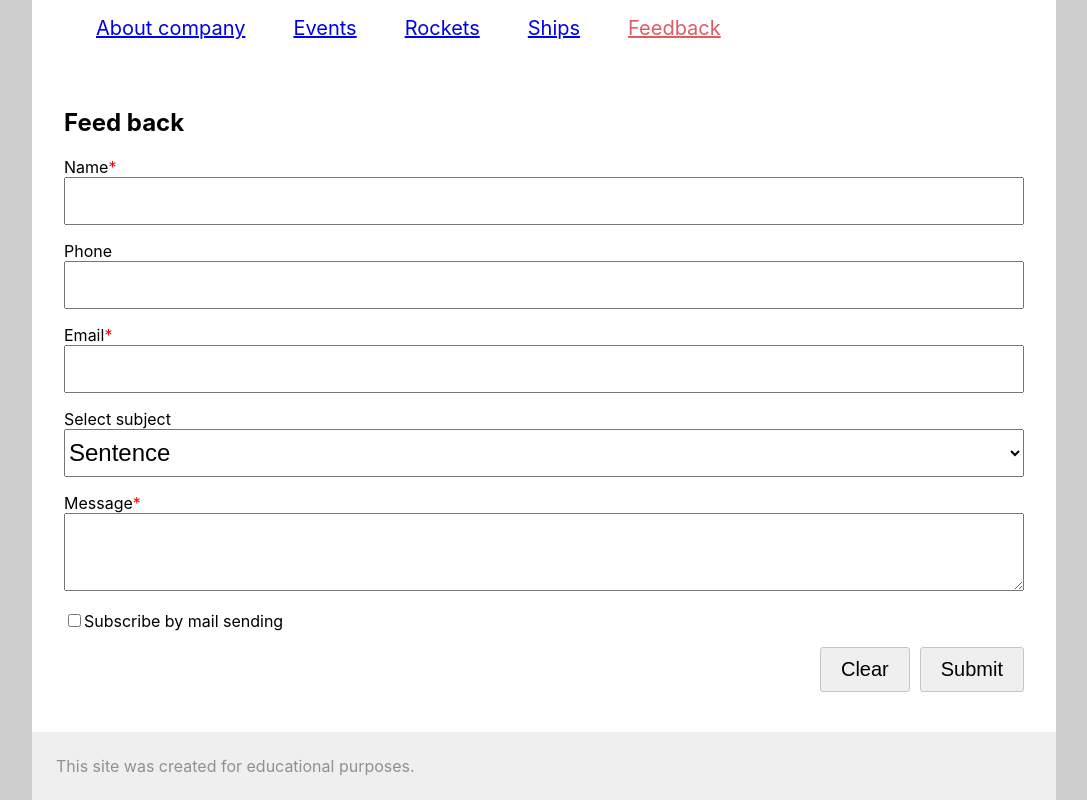
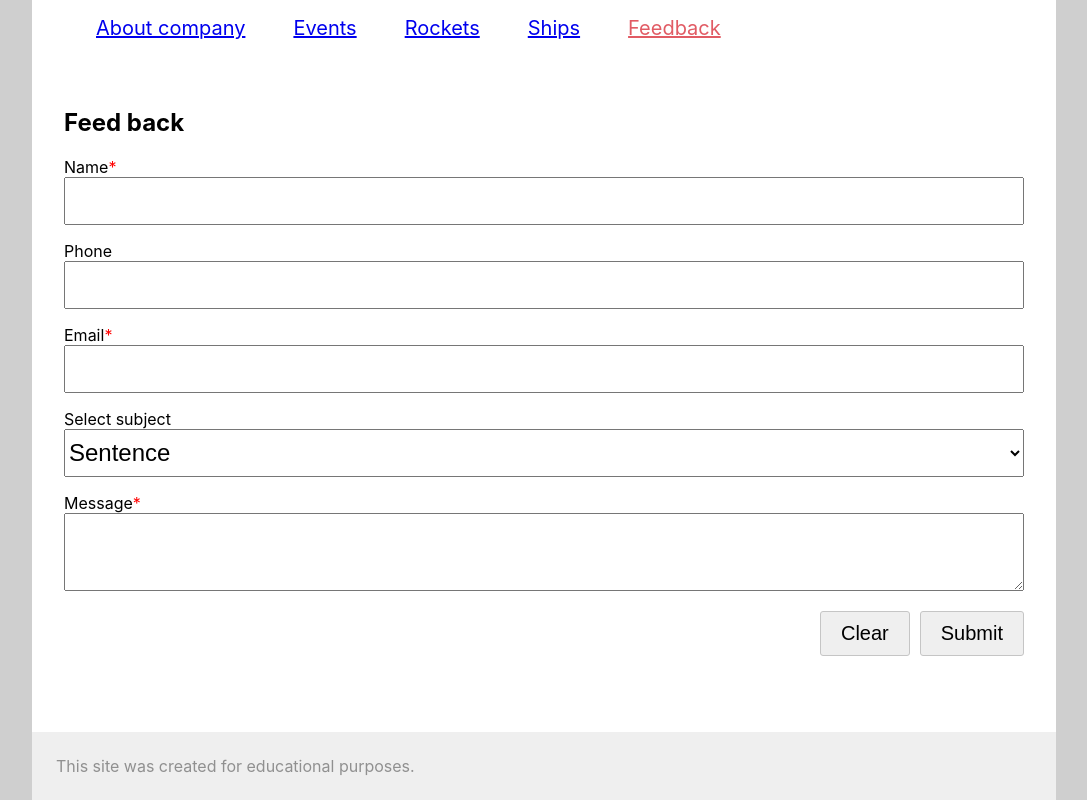
Before and after one commit to Goodzonchik/learning-react, a React (Create React App) app: page /feedback in a window 1280 px wide. Shown: the whole page, without its empty margins (96-1183 px from the left). Built offline with nearby package versions, Linux system fonts and the light colour scheme.

Commit message:
types refactoring and add prevent route

```diff
--- a/src/FeedBack/FeedBack.tsx
+++ b/src/FeedBack/FeedBack.tsx
@@ -2,6 +2,7 @@ import React from 'react';
 
 import './FeedBack.scss';
 import FieldError from './FieldError';
+import { FormState } from './FeedBackContainer';
 
 const styles = {
   container: {
@@ -19,7 +20,19 @@ const subjects = [
   { value: 2, title: 'Error on site' },
 ];
 
-export default function FeedBack({ form, change, submit, clear }: any) {
+interface FeedBackModel {
+  form: FormState;
+  change: (state: FormState) => void;
+  submit: () => void;
+  clear: () => void;
+}
+
+export default function FeedBack({
+  form,
+  change,
+  submit,
+  clear,
+}: FeedBackModel) {
   /*
     TODO:
     Верстка
@@ -102,15 +115,6 @@ export default function FeedBack({ form, change, submit, clear }: any) {
             <FieldError error={isEmpty} />
           ) : null}
         </div>
-        <div className='input-wrapper'>
-          <input
-            type='checkbox'
-            name='subscribe'
-            value={form.form.subscribe}
-            onChange={handleChange}
-          />
-          <label>Subscribe by mail sending</label>
-        </div>
         <div className='button-row'>
           <button
             className='form-button'
--- a/src/FeedBack/FeedBackContainer.tsx
+++ b/src/FeedBack/FeedBackContainer.tsx
@@ -2,6 +2,7 @@ import React, { useCallback } from 'react';
 
 import './FeedBack.scss';
 import FeedBack from './FeedBack';
+import { Prompt } from 'react-router-dom';
 
 const styles = {
   container: {
@@ -18,7 +19,7 @@ const defaultForm = {
     email: '',
     phone: '',
     message: '',
-    subject: '',
+    subject: 1,
     subscribe: false,
   },
   status: {
@@ -31,11 +32,13 @@ const defaultForm = {
   },
 };
 
+export type FormState = typeof defaultForm;
+
 export default function FeedBackContainer() {
-  const [form, setForm] = React.useState<any>(defaultForm);
+  const [form, setForm] = React.useState<FormState>(defaultForm);
 
   const changeForm = useCallback(
-    (value: any) => {
+    (value: FormState) => {
       const newForm = {
         form: value.form,
         status: {
@@ -62,6 +65,9 @@ export default function FeedBackContainer() {
         ...form.status,
         submited: true,
         valid: !!form.form.name && !!form.form.email && !!form.form.message,
+        nameRequired: !form.form.name,
+        emailRequired: !form.form.email,
+        messageRequired: !form.form.message,
       },
     };
     newForm.status.submited = true;
@@ -77,6 +83,14 @@ export default function FeedBackContainer() {
     }
   }, [form, clearForm]);
 
+  const hasChanges = Boolean(
+    form.form.name ||
+      form.form.email ||
+      form.form.phone ||
+      form.form.message ||
+      form.form.subject !== 1
+  );
+
   return (
     <div style={styles.container}>
       <FeedBack
@@ -85,6 +99,12 @@ export default function FeedBackContainer() {
         clear={clearForm}
         submit={submitForm}
       ></FeedBack>
+      <Prompt
+        when={hasChanges}
+        message={
+          'You have unsent data; upon transition, they will be sent to a black hole. Are you sure you want to switch?'
+        }
+      />
     </div>
   );
 }
```
